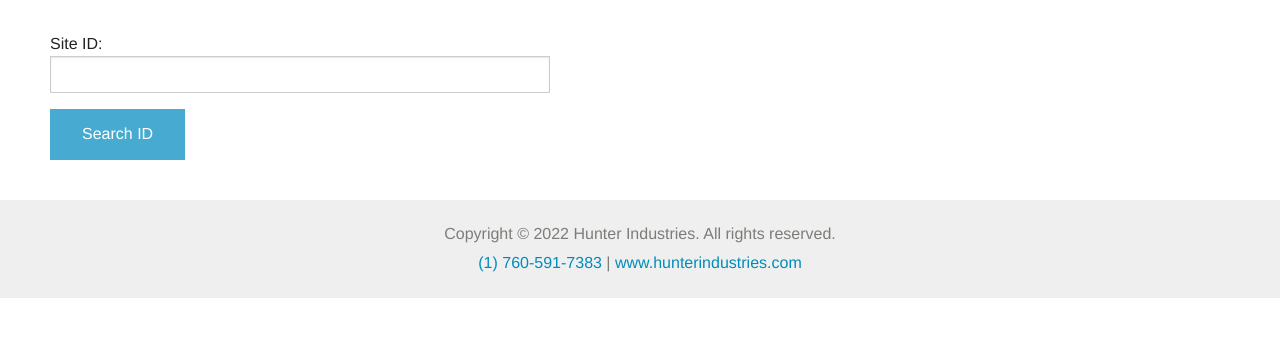
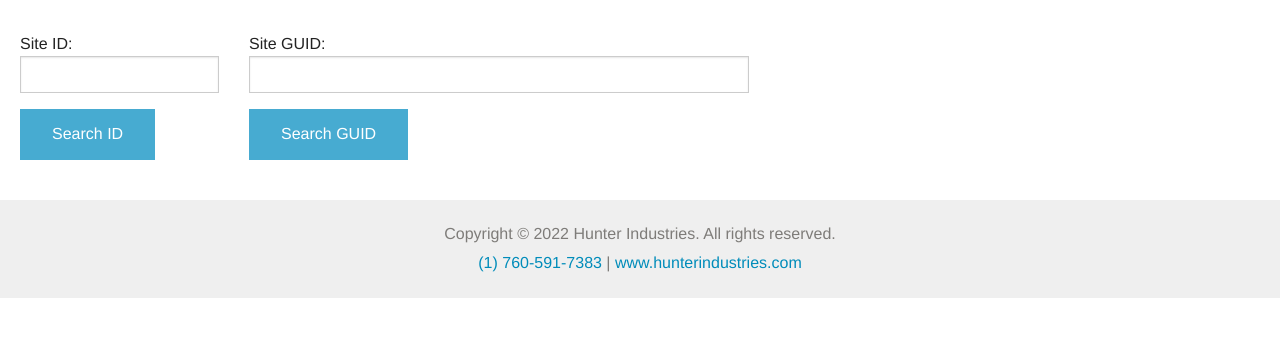
Before and after one commit to wowza8448/Mutexsoftware-Hunter-Industries-Collab, a Flask app: page / in a window 1280 px wide. Shown: the part 60-397 px from the top of the page. Run offline with Flask 2, Linux system fonts and the light colour scheme.

Commit message:
Update index.html

```diff
--- a/templates/index.html
+++ b/templates/index.html
@@ -42,29 +42,82 @@
     <nav>
 <a href="">Home</a>
 <a href="">TBD</a>
-
     </nav>
 	<script type="text/javascript">
 
 
                 function get_ID()
-{IDVal = $('#ID').val(); if (IDVal.length != 80) {alert("Invalid Length of ID");} else	{ $.post("/api/SensorReadings/GetSensorZoneReadingsForSiteId", {"ID":$('#ID').val()}, function(data){$('#id_show').
-html(data); $('#id_show').show();console.log(data);});
+{IDVal = $('#ID').val(); if (IDVal.length != 80) {id_error();} else	{ $.getJSON("/api/SensorReadings/GetSensorZoneReadingsForSiteId", function(data){
+    $('#id_error').hide();
+    $('#guid_error').hide();
+    $('#guid_show').hide();
+    console.log(data);
+	var data = convertData(data);
+    $('#id_show').html(data);
+	$('#id_show').show();
+	});
                 }	}
+
+        function id_error() {
+            $('#guid_show').hide();
+            $('#id_show').hide();
+            $('#id_error').html("Error, invalid id");
+            $('#id_error').show();
+        }
+
+                function get_GUID()
+{ GUIDVal = $('#GUID').val(); $.getJSON("/guid_test", function(data){
+    $('#id_error').hide();
+    $('#guid_error').hide();
+    console.log(data);
+	var data = convertData(data);
+	$('#id_show').hide();
+	$('#guid_show').html(data);
+	$('#guid_show').show();
+                });
+}
+        function guid_error() {
+            $('#guid_show').hide();
+            $('#id_show').hide();
+            $('#guid_error').html("Error, invalid guid");
+            $('#guid_error').show();
+        }
+
+    function convertData(data)
+	{
+	var data = JSON.stringify(data);
+	var data = data.replace(/\\\\\\/g, "\\");
+	var data = data.replace(/https : /g, "https:");
+	var data = data.replace(/{/g, '');
+	var data = data.replace(/,/g, ',<br>');
+	var data = data.replace(/:/g, " : ");
+	var data = data.replace(/https : /g, "https:");
+	var data = data.replace(/}/g, '');
+	console.log("Data converted");
+	return data;
+	}
 
 		</script>
 
 
 
+
 <div id="container">
-<div id="GUID-container">
-<div id="GUID"><form><lable for="ID">Site ID:</label><input type="text" id="ID" name="ID">
+<div id="ID-container">
+<div id="ID_temp"><form><lable for="ID">Site ID:</label><input type="text" id="ID" name="ID">
 </div>
 <button id="search_ID" type="button" onclick="get_ID();">Search ID</button>
 </form></div>
-
+<div id="GUID-container">
+                <div id="GUID_temp"><form><lable for="GUID">Site GUID:</label><input type="text" id="GUID" name="GUID">
+		</div>
+                        <button id="search_GUID" type="button" onclick="get_GUID();">Search GUID</button>
+                        </form></div>
 </div>
+<div id="id_error" style="display:none"></div>
+<div id="guid_error" style="display:none"></div>
 <center><div id="id_show"  style="display:none"></div></center>
+<center><div id="guid_show" style="display:none"></div></center>
 <footer>
 <div class="inner">
 <p>Copyright ©
```
